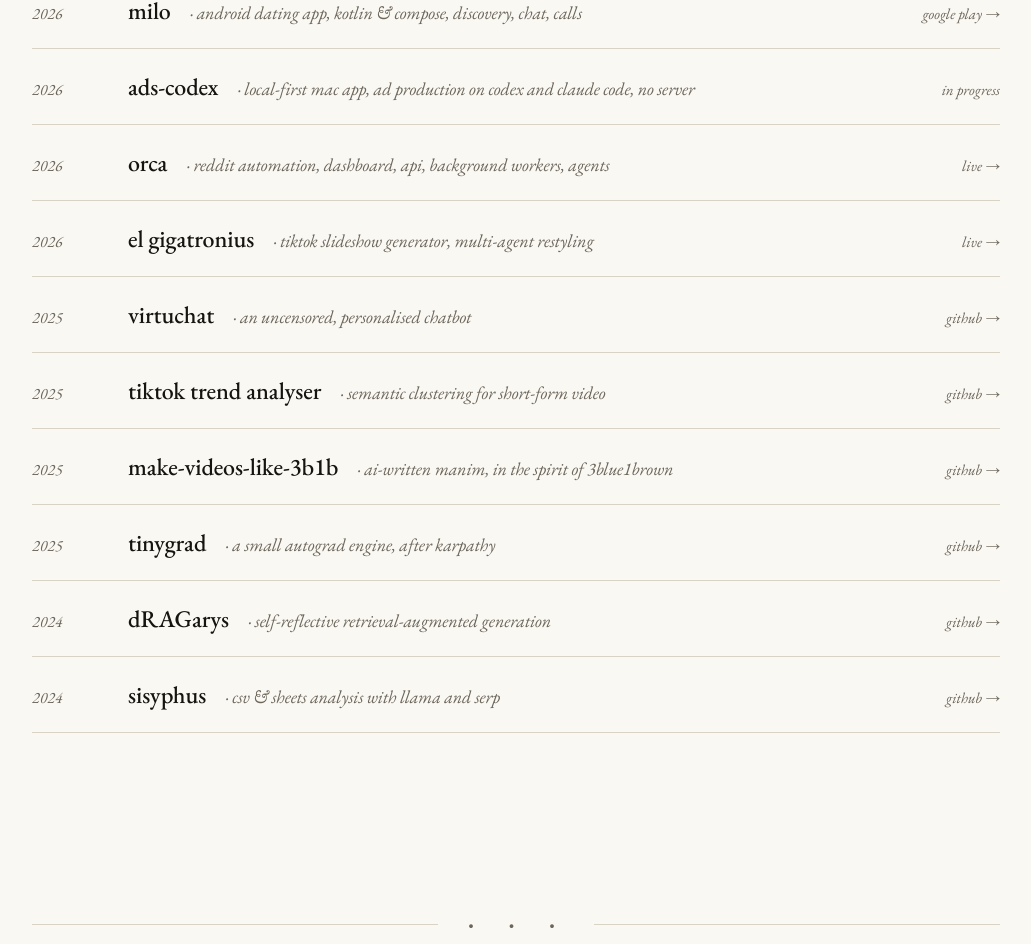
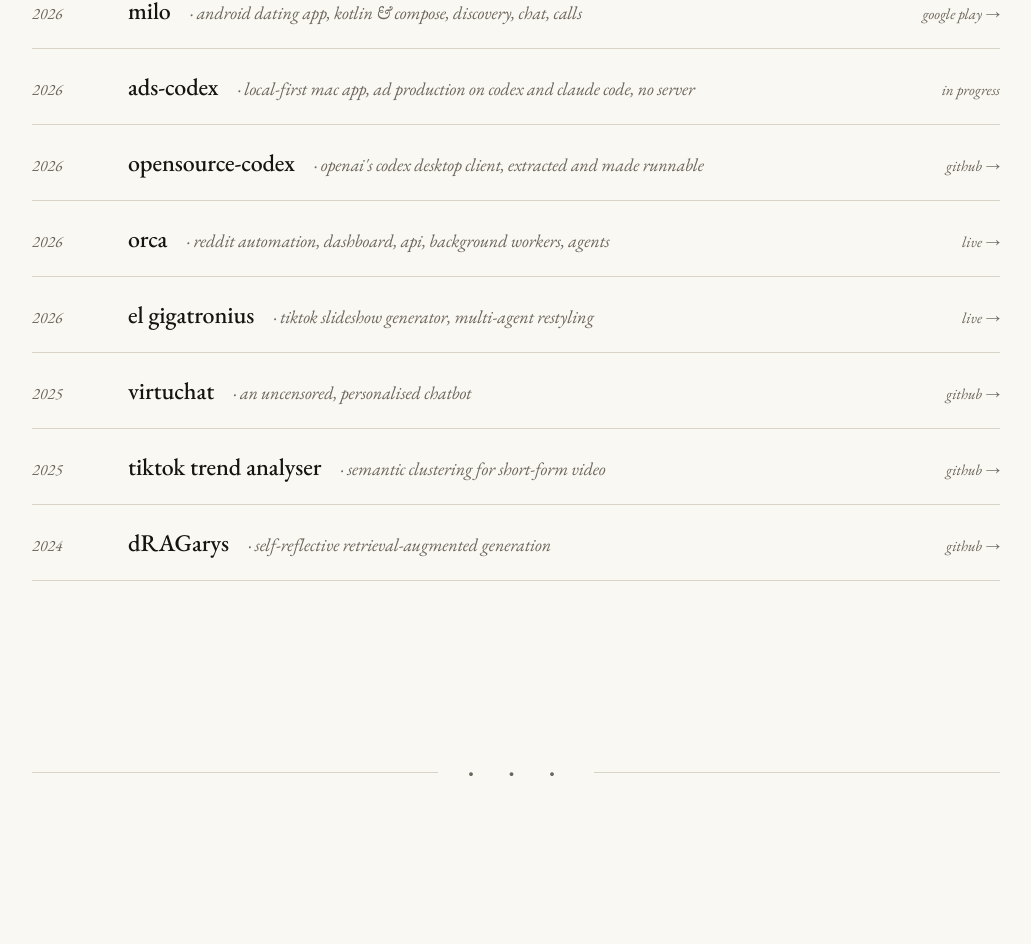
Before and after one commit to unworld11/blogs, a Next.js app: page / in a window 1280 px wide. Shown: the part 2490-3434 px from the top of the page, without its empty margins (124-1155 px from the left). Built offline with nearby package versions, Linux system fonts and the light colour scheme.

Commit message:
Add opensource-codex, drop three thin side projects
Removes make-videos-like-3b1b, tinygrad, and sisyphus from selected work.

Co-Authored-By: Claude Opus 5 (1M context) <noreply@anthropic.com>

```diff
--- a/src/app/page.tsx
+++ b/src/app/page.tsx
@@ -395,14 +395,12 @@ const INKWELL_HTML = `
       <li><a href="https://manycode.vercel.app" target="_blank" rel="noopener"><span class="yr">2026</span><span class="title">manycode <em>· multiplayer coding agents, share a live terminal session with a short code</em></span><span class="arrow">live →</span></a></li>
       <li><a href="https://play.google.com/store/apps/details?id=milo.dating.in" target="_blank" rel="noopener"><span class="yr">2026</span><span class="title">milo <em>· android dating app, kotlin &amp; compose, discovery, chat, calls</em></span><span class="arrow">google play →</span></a></li>
       <li><a><span class="yr">2026</span><span class="title">ads-codex <em>· local-first mac app, ad production on codex and claude code, no server</em></span><span class="arrow">in progress</span></a></li>
+      <li><a href="https://github.com/unworld11/opensource-codex" target="_blank" rel="noopener"><span class="yr">2026</span><span class="title">opensource-codex <em>· openai's codex desktop client, extracted and made runnable</em></span><span class="arrow">github →</span></a></li>
       <li><a href="https://reddit.paralleldistribution.com" target="_blank" rel="noopener"><span class="yr">2026</span><span class="title">orca <em>· reddit automation, dashboard, api, background workers, agents</em></span><span class="arrow">live →</span></a></li>
       <li><a href="https://el-gigatronius.vercel.app" target="_blank" rel="noopener"><span class="yr">2026</span><span class="title">el gigatronius <em>· tiktok slideshow generator, multi-agent restyling</em></span><span class="arrow">live →</span></a></li>
       <li><a href="https://github.com/unworld11/virtuchat" target="_blank" rel="noopener"><span class="yr">2025</span><span class="title">virtuchat <em>· an uncensored, personalised chatbot</em></span><span class="arrow">github →</span></a></li>
       <li><a href="https://github.com/unworld11/tiktokTrendAnalyser" target="_blank" rel="noopener"><span class="yr">2025</span><span class="title">tiktok trend analyser <em>· semantic clustering for short-form video</em></span><span class="arrow">github →</span></a></li>
-      <li><a href="https://github.com/unworld11/make-videos-like-3b1b" target="_blank" rel="noopener"><span class="yr">2025</span><span class="title">make-videos-like-3b1b <em>· ai-written manim, in the spirit of 3blue1brown</em></span><span class="arrow">github →</span></a></li>
-      <li><a href="https://github.com/unworld11/tinygrad" target="_blank" rel="noopener"><span class="yr">2025</span><span class="title">tinygrad <em>· a small autograd engine, after karpathy</em></span><span class="arrow">github →</span></a></li>
       <li><a href="https://github.com/unworld11/dRAGarys" target="_blank" rel="noopener"><span class="yr">2024</span><span class="title">dRAGarys <em>· self-reflective retrieval-augmented generation</em></span><span class="arrow">github →</span></a></li>
-      <li><a href="https://github.com/unworld11/sisyphus" target="_blank" rel="noopener"><span class="yr">2024</span><span class="title">sisyphus <em>· csv &amp; sheets analysis with llama and serp</em></span><span class="arrow">github →</span></a></li>
     </ul>
   </section>
 
```
